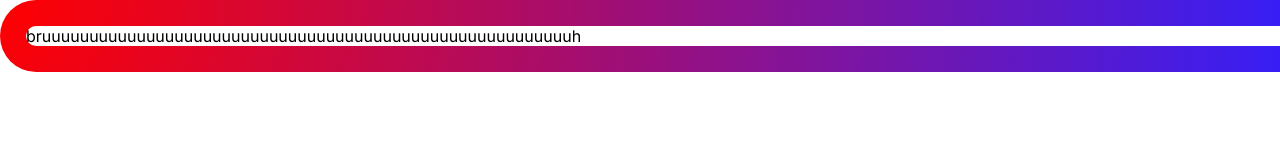
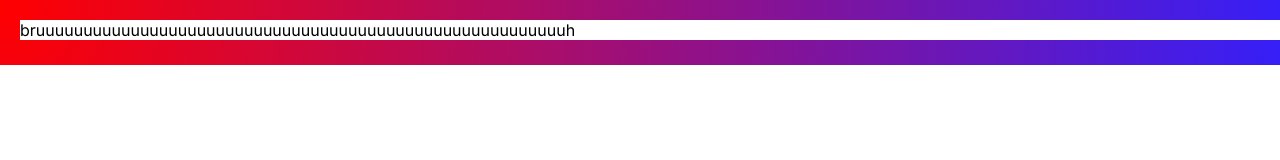
Before and after one commit to xQandStuff/xqandstuff.github.io, a plain HTML site: page index.html in a window 1280 px wide. Drawn offline with nearby package versions, Linux system fonts and the light colour scheme.

Commit message:
Update !main.css bar border gradient

```diff
--- a/!main.css
+++ b/!main.css
@@ -1,11 +1,14 @@
+body {
+ margin:0px;
+}
+
 div#bar {
   position:fixed;
   top:0;
   left:0;
   width:100%;
   padding:20px;
-  border: double 6px transparent;
-  border-radius: 80px;
+  border-bottom: double 5px transparent;
   background-image: linear-gradient(white, white), radial-gradient(circle at top left, #f00, #3020ff);
   background-origin: border-box;
   background-clip: content-box, border-box;
```
